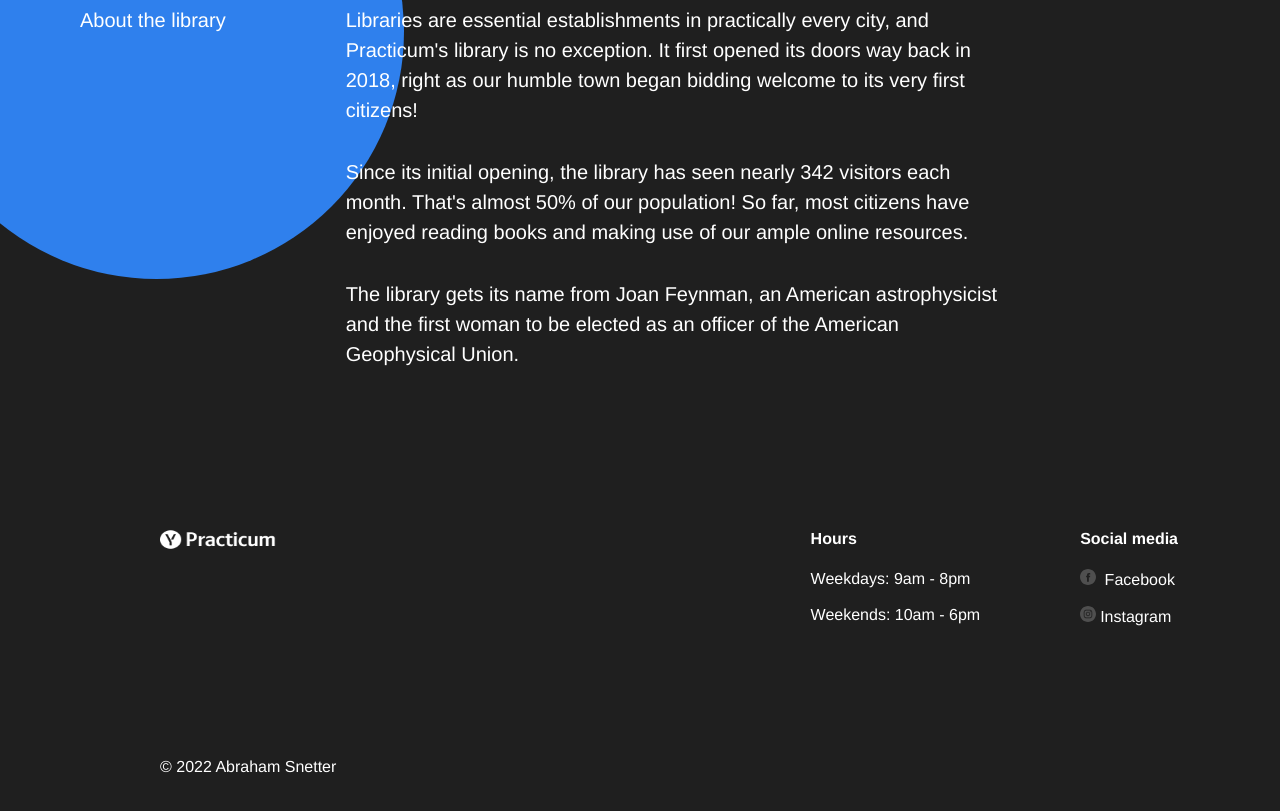
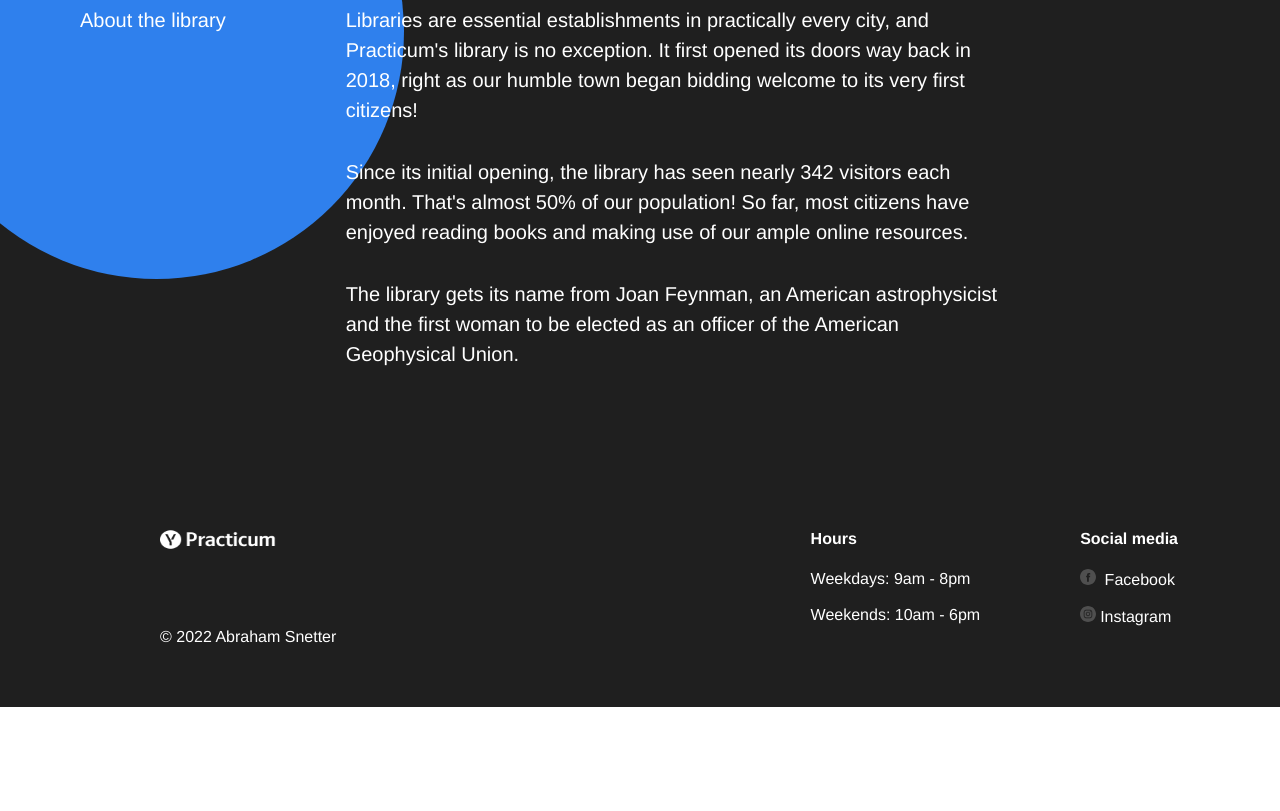
Before and after one commit to Abecoder24/se_project_library, a plain HTML site: page index.html in a window 1280 px wide. Shown: the part 3537-4348 px from the top of the page. After the commit the page ends 4244 px from the top, so only its background shows below. Drawn offline with Linux system fonts and the light colour scheme.

Commit message:
Final piece

```diff
--- a/styles/style.css
+++ b/styles/style.css
@@ -403,7 +403,6 @@
   padding-top: 60px;
   padding-right: 102px;
   padding-bottom: 60px;
-  min-height: 224px;
 }
 
 .footer__columns {
@@ -464,7 +463,7 @@
 }
 
 .footer__copyright {
-  margin-top: 130px;
-  margin-bottom: auto;
+  margin-top: auto;
+  margin-bottom: 0px;
   margin-left: 80px;
 }
```
